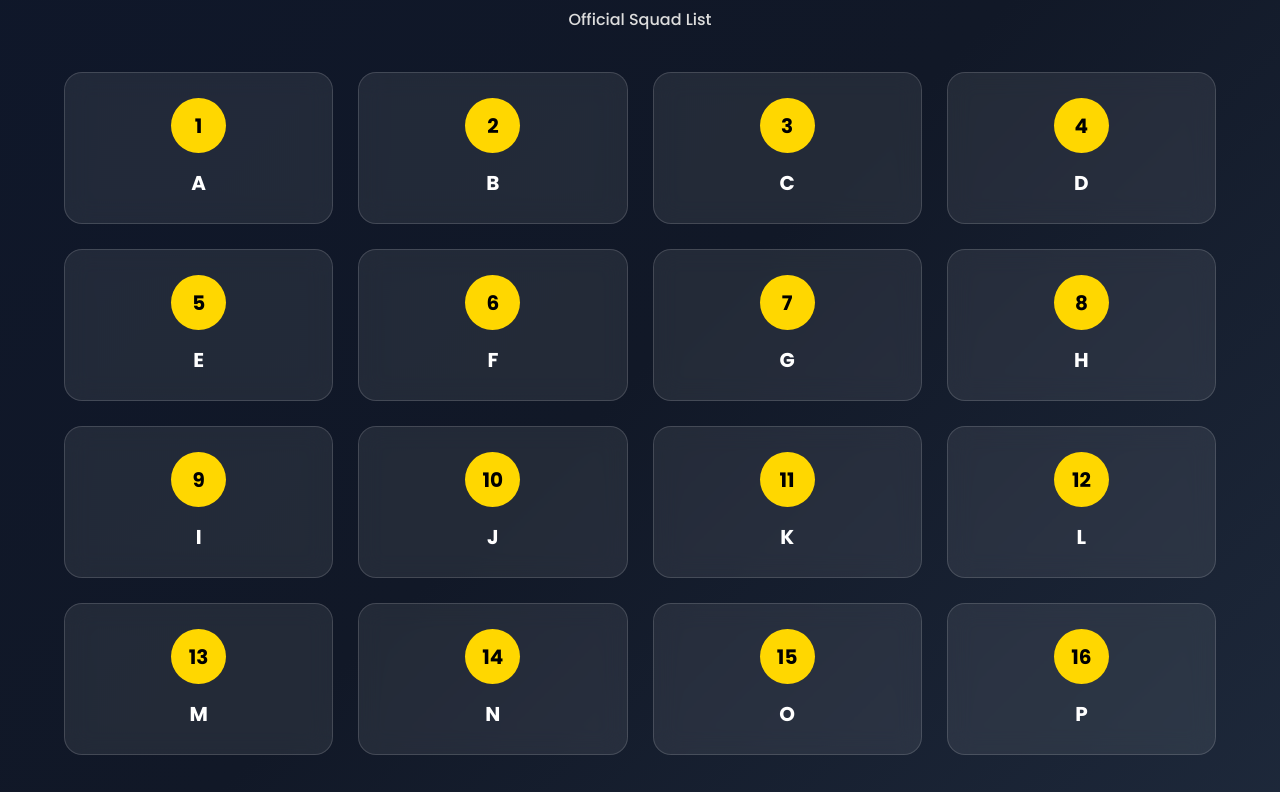
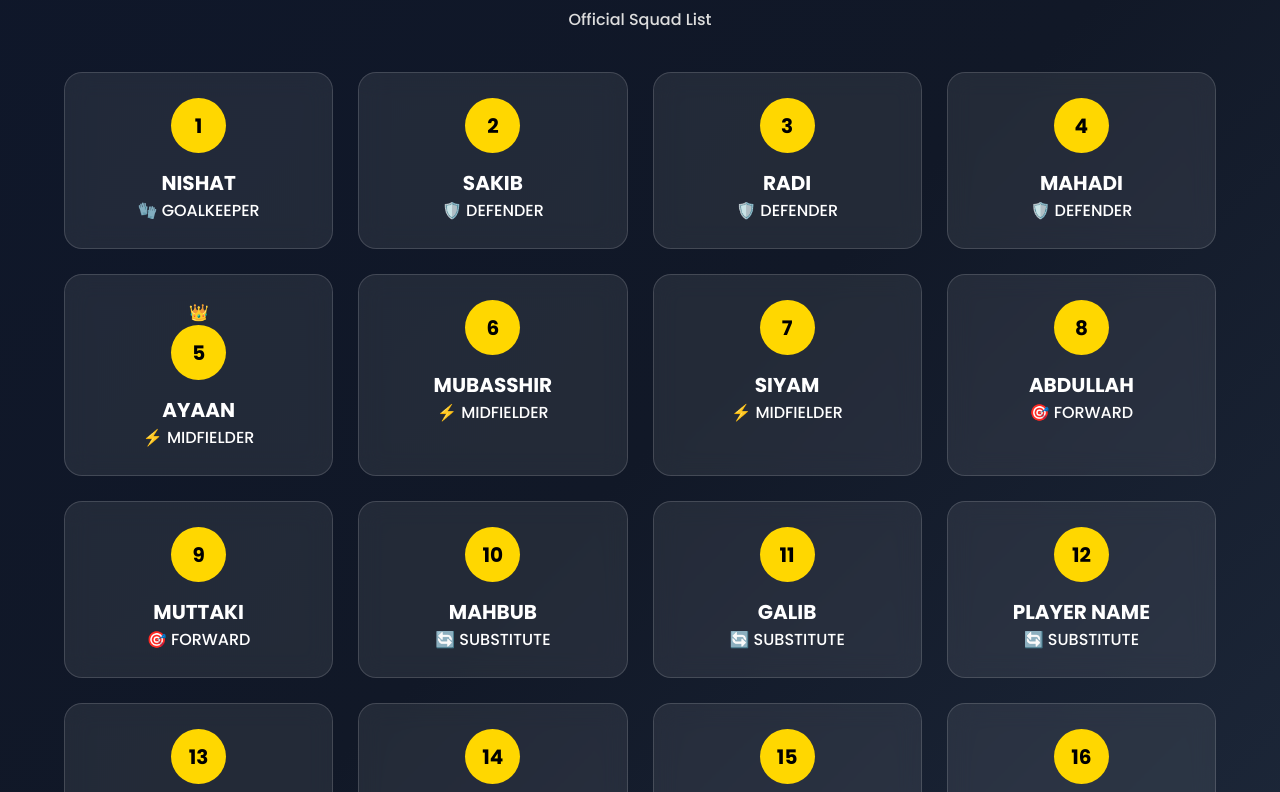
Before and after one commit to mahbuburrahman-byte/footbal-team, a plain HTML site: page index.html in a window 1280 px wide. Shown: the part 126-918 px from the top of the page. Drawn offline with Linux system fonts and the light colour scheme.

Commit message:
index.html

```diff
--- a/index.html
+++ b/index.html
@@ -104,26 +104,106 @@ footer{
 
 <div class="players">
 
-<div class="card"><div class="number">1</div><div class="name">A</div></div>
-<div class="card"><div class="number">2</div><div class="name">B</div></div>
-<div class="card"><div class="number">3</div><div class="name">C</div></div>
-<div class="card"><div class="number">4</div><div class="name">D</div></div>
 
-<div class="card"><div class="number">5</div><div class="name">E</div></div>
-<div class="card"><div class="number">6</div><div class="name">F</div></div>
-<div class="card"><div class="number">7</div><div class="name">G</div></div>
-<div class="card"><div class="number">8</div><div class="name">H</div></div>
 
-<div class="card"><div class="number">9</div><div class="name">I</div></div>
-<div class="card"><div class="number">10</div><div class="name">J</div></div>
-<div class="card"><div class="number">11</div><div class="name">K</div></div>
-<div class="card"><div class="number">12</div><div class="name">L</div></div>
 
-<div class="card"><div class="number">13</div><div class="name">M</div></div>
-<div class="card"><div class="number">14</div><div class="name">N</div></div>
-<div class="card"><div class="number">15</div><div class="name">O</div></div>
-<div class="card"><div class="number">16</div><div class="name">P</div></div>
+<div class="card">
+    <div class="number">1</div>
+    <div class="name">NISHAT</div>
+    <div class="position goalkeeper">🧤 GOALKEEPER</div>
+</div>
 
+<div class="card captain">
+    <div class="number">2</div>
+    <div class="name">SAKIB</div>
+    <div class="position defender">🛡️ DEFENDER</div>
+</div>
+
+<div class="card">
+    <div class="number">3</div>
+    <div class="name">RADI</div>
+    <div class="position defender">🛡️ DEFENDER</div>
+</div>
+
+<div class="card">
+    <div class="number">4</div>
+    <div class="name">MAHADI</div>
+    <div class="position defender">🛡️ DEFENDER</div>
+</div>
+
+<div class="card captain">
+    <div class="crown">👑</div>
+    <div class="number">5</div>
+    <div class="name">AYAAN</div>
+    <div class="position defender">⚡ MIDFIELDER</div>
+</div>
+
+
+
+<div class="card">
+    <div class="number">6</div>
+    <div class="name">MUBASSHIR</div>
+    <div class="position midfielder">⚡ MIDFIELDER</div>
+</div>
+
+<div class="card">
+    <div class="number">7</div>
+    <div class="name">SIYAM</div>
+    <div class="position midfielder">⚡ MIDFIELDER</div>
+</div>
+
+<div class="card">
+    <div class="number">8</div>
+    <div class="name">ABDULLAH</div>
+    <div class="position midfielder">🎯 FORWARD</div>
+</div>
+
+<div class="card">
+    <div class="number">9</div>
+    <div class="name">MUTTAKI</div>
+    <div class="position forward">🎯 FORWARD</div>
+</div>
+
+<div class="card">
+    <div class="number">10</div>
+    <div class="name">MAHBUB</div>
+    <div class="position forward">🔄 SUBSTITUTE</div>
+</div>
+
+<div class="card">
+    <div class="number">11</div>
+    <div class="name">GALIB</div>
+    <div class="position forward">🔄 SUBSTITUTE</div>
+</div>
+
+<div class="card">
+    <div class="number">12</div>
+    <div class="name">PLAYER NAME</div>
+    <div class="position substitute">🔄 SUBSTITUTE</div>
+</div>
+
+<div class="card">
+    <div class="number">13</div>
+    <div class="name">PLAYER NAME</div>
+    <div class="position substitute">🔄 SUBSTITUTE</div>
+</div>
+
+<div class="card">
+    <div class="number">14</div>
+    <div class="name">PLAYER NAME</div>
+    <div class="position substitute">🔄 SUBSTITUTE</div>
+</div>
+
+<div class="card">
+    <div class="number">15</div>
+    <div class="name">PLAYER NAME</div>
+    <div class="position substitute">🔄 SUBSTITUTE</div>
+</div>
+
+<div class="card">
+    <div class="number">16</div>
+    <div class="name">PLAYER NAME</div>
+    <div class="position substitute">🔄 SUBSTITUTE</div>
 </div>
 
 <footer>
```
